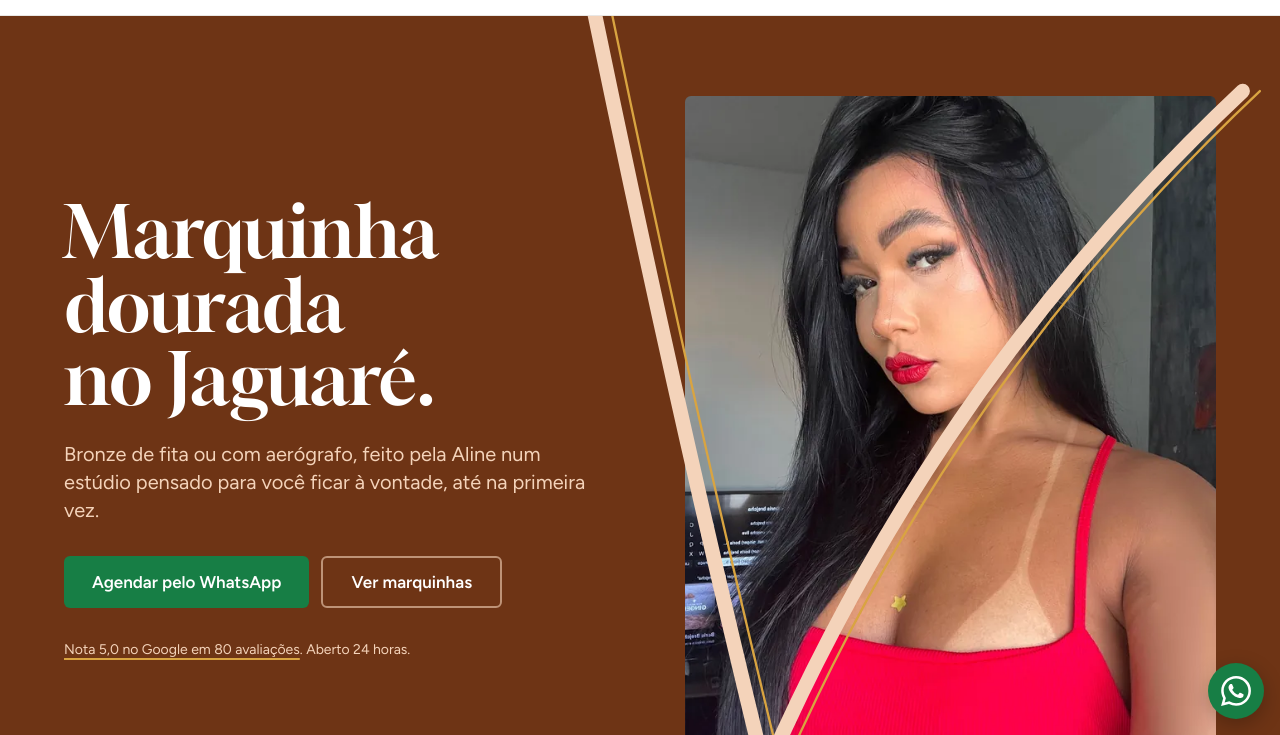
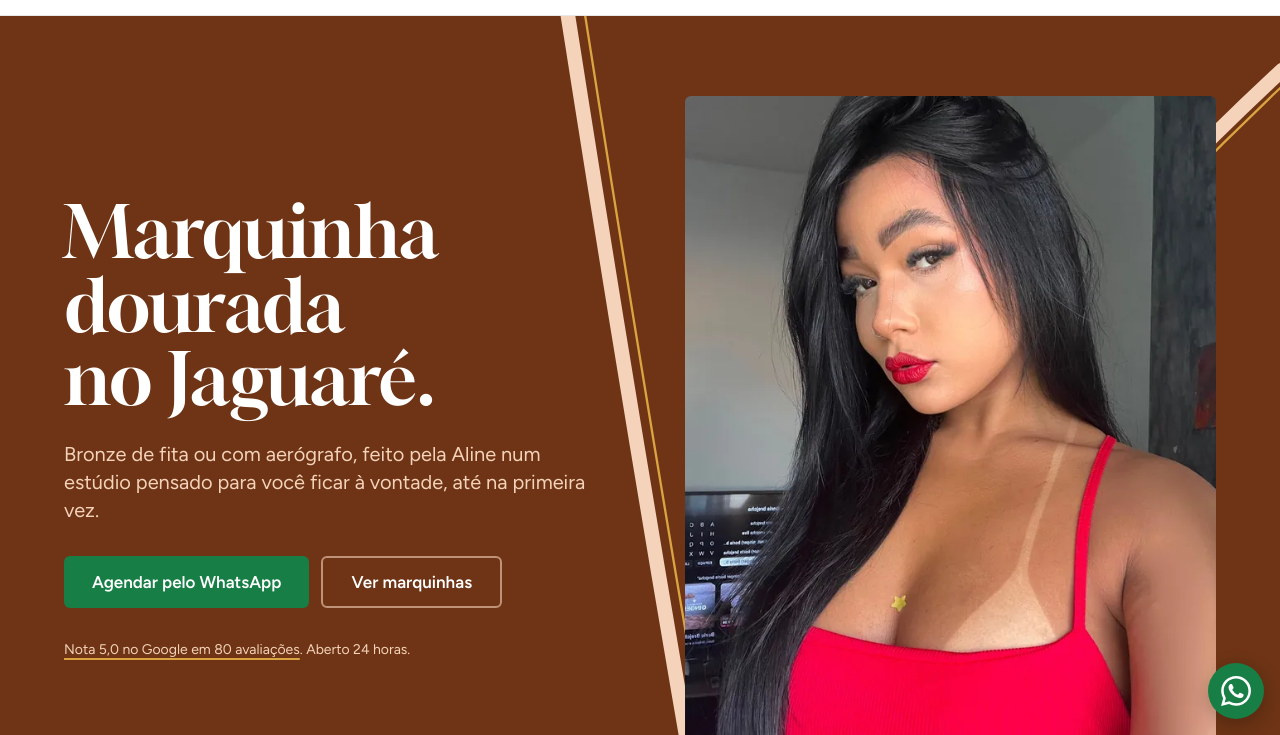
Before and after one commit to caiquevieira/paraiso-dourado-demo, a plain HTML site: page index.html in a window 1280 px wide. Shown: the part 65-800 px from the top of the page. Drawn offline with Linux system fonts and the light colour scheme.

Commit message:
Demo: faixa do hero por trás da foto

```diff
--- a/index.html
+++ b/index.html
@@ -32,8 +32,8 @@
     @font-face { font-family: "Figtree"; font-weight: 400 700; font-style: normal; font-display: swap; src: url("assets/fonts/figtree-variavel.woff2") format("woff2"); }
   </style>
 
-  <link rel="stylesheet" href="assets/css/styles.css?v=202610282015">
-  <script src="assets/js/main.js?v=202610282015" defer></script>
+  <link rel="stylesheet" href="assets/css/styles.css?v=202610282022">
+  <script src="assets/js/main.js?v=202610282022" defer></script>
 
   <!-- Coordenadas (geo) omitidas até confirmar a latitude/longitude exatas do estúdio -->
   <script type="application/ld+json">
@@ -105,7 +105,7 @@
 
 <main id="conteudo">
 <!-- SECTION: hero -->
-<!-- Elemento ousado da página: a faixa da marquinha (alça de biquíni de fita em V, SVG inline).
+<!-- Elemento ousado da página: a faixa da marquinha (alça de biquíni de fita em V, SVG inline), por trás da foto.
      O SVG cobre a foto e sobra 60% à esquerda; viewBox 640x600 = 1,6 × 1,2 da caixa 4:5 da foto. -->
 <section id="inicio" class="overflow-hidden bg-marca text-sobre-marca" aria-labelledby="hero-titulo">
   <div class="container-lp grid gap-10 pt-8 pb-16 md:py-20 lg:grid-cols-[1.05fr_1fr] lg:items-center lg:gap-16">
@@ -131,11 +131,11 @@
            width="1600" height="1600"
            alt="Cliente de cabelo preto e batom vermelho com a marquinha de alça fina aparecendo no ombro e no colo"
            fetchpriority="high"
-           class="relative aspect-[4/5] w-full rounded-marca object-cover object-[50%_35%]">
-      <svg class="faixa-marquinha pointer-events-none absolute -top-[10%] -left-[60%] h-[120%] w-[160%] overflow-visible"
+           class="relative z-10 aspect-[4/5] w-full rounded-marca object-cover object-[50%_35%]">
+      <svg class="faixa-marquinha pointer-events-none absolute -top-[10%] -left-[60%] z-0 h-[120%] w-[160%] overflow-visible"
            viewBox="0 0 640 600" fill="none" aria-hidden="true">
-        <path pathLength="1" d="M170 -20 Q234 290 300 560 Q430 262 660 46" stroke="#f4d3ba" stroke-width="11" stroke-linecap="round" stroke-linejoin="round"/>
-        <path pathLength="1" d="M183 -20 Q247 290 313 560 Q443 262 673 46" stroke="#d9a441" stroke-width="1.75" stroke-linecap="round" stroke-linejoin="round"/>
+        <path pathLength="1" d="M150 -20 Q200 300 252 598 Q420 280 690 30" stroke="#f4d3ba" stroke-width="11" stroke-linecap="round" stroke-linejoin="round"/>
+        <path pathLength="1" d="M163 -20 Q213 300 265 598 Q433 280 703 30" stroke="#d9a441" stroke-width="1.75" stroke-linecap="round" stroke-linejoin="round"/>
       </svg>
     </div>
   </div>
```
Also changed, not shown: 404.html (+2 -2 lines), politica-de-privacidade.html (+2 -2 lines), assets/css/styles.css.
